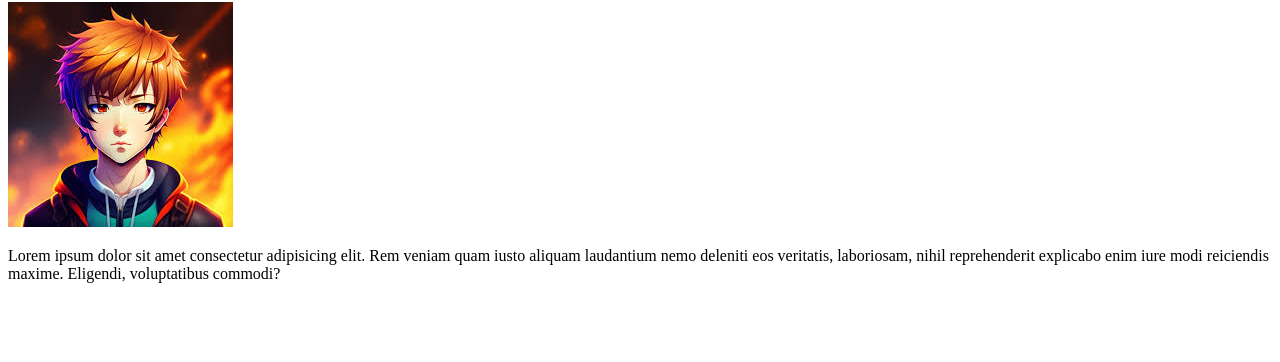
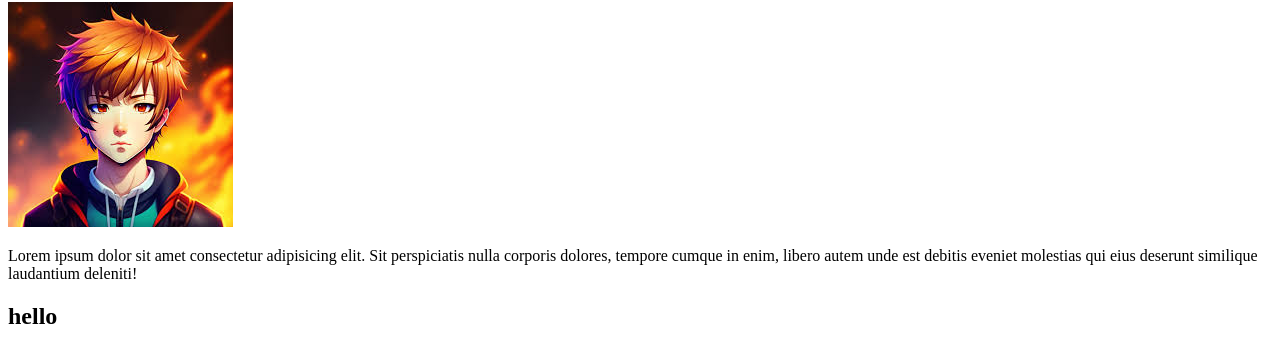
Before and after one commit to madhanananth/project_1, a plain HTML site: page intex.html in a window 1280 px wide. Shown: the part 78-440 px from the top of the page. Drawn offline with Linux system fonts and the light colour scheme.

Commit message:
added new name and change pharagrph

```diff
--- a/intex.html
+++ b/intex.html
@@ -8,6 +8,7 @@
 <body>
     <h1>Madhan</h1>
     <img src="images.jpg" alt="pofile picture">
-    <p>Lorem ipsum dolor sit amet consectetur adipisicing elit. Rem veniam quam iusto aliquam laudantium nemo deleniti eos veritatis, laboriosam, nihil reprehenderit explicabo enim iure modi reiciendis maxime. Eligendi, voluptatibus commodi?</p>
+    <p> Lorem ipsum dolor sit amet consectetur adipisicing elit. Sit perspiciatis nulla corporis dolores, tempore cumque in enim, libero autem unde est debitis eveniet molestias qui eius deserunt similique laudantium deleniti!</p>
+    <h2>hello</h2>
 </body>
 </html>
```
